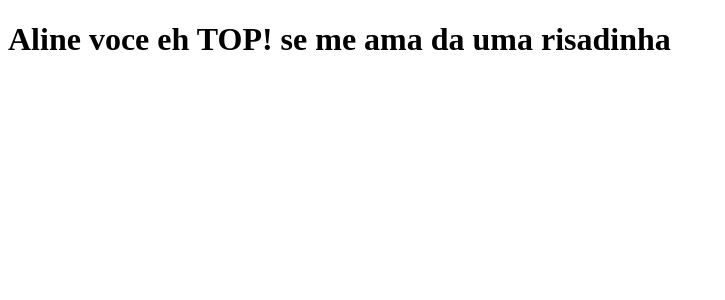
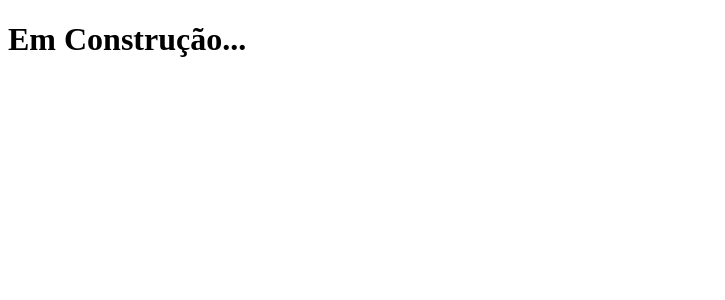
Before and after one commit to JairoDevBR/clone-tabnews, a Next.js app: page / in a window 1280 px wide. Shown: the top 300 px of the page, without its empty margins (0-725 px from the left). Built offline with nearby package versions, Linux system fonts and the light colour scheme.

Commit message:
mudando mensagem

```diff
--- a/pages/index.js
+++ b/pages/index.js
@@ -1,5 +1,5 @@
 function Home() {
-    return <h1>Aline voce eh TOP! se me ama da uma risadinha</h1>
+    return <h1>Em Construção...</h1>
 }
 
 export default Home;
```
